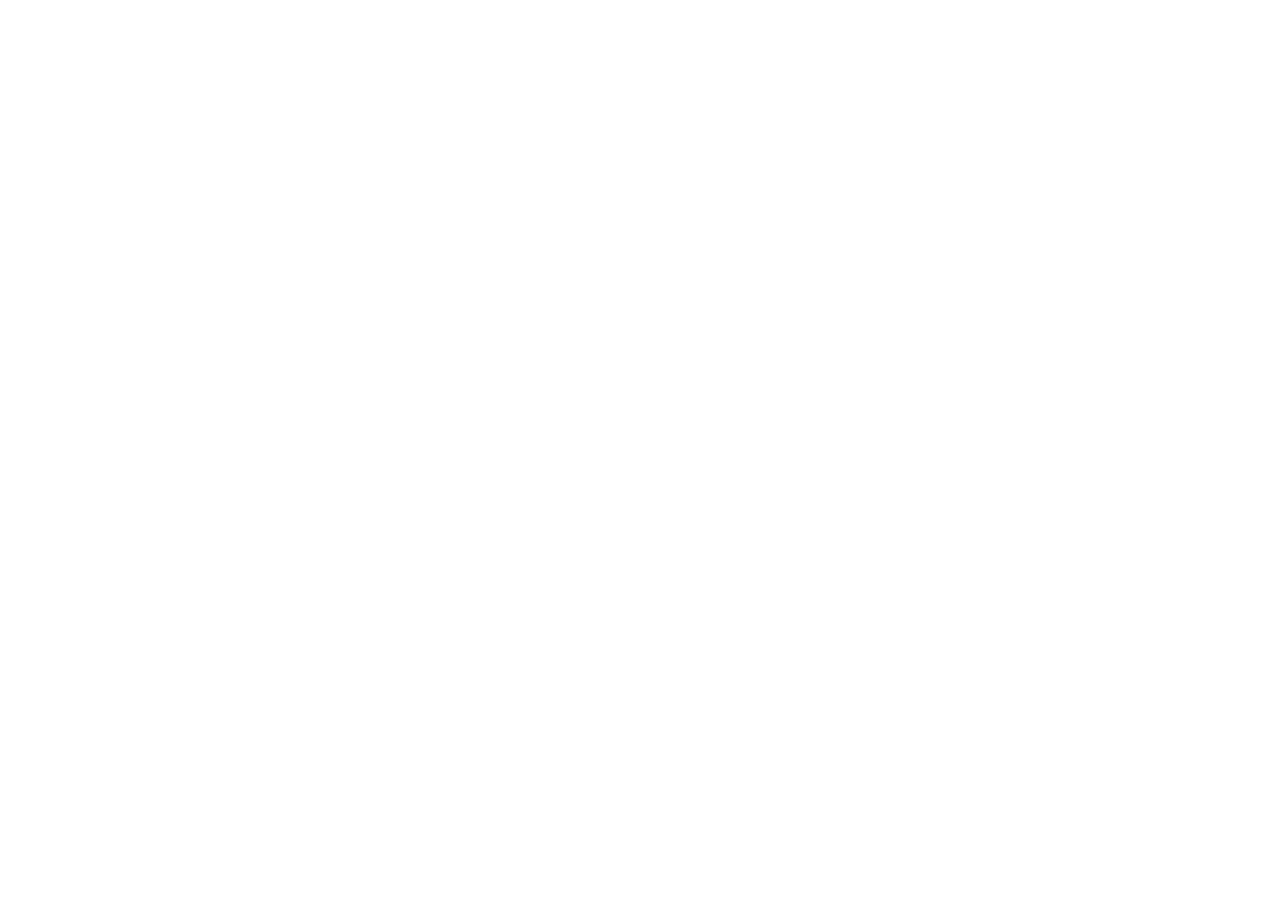
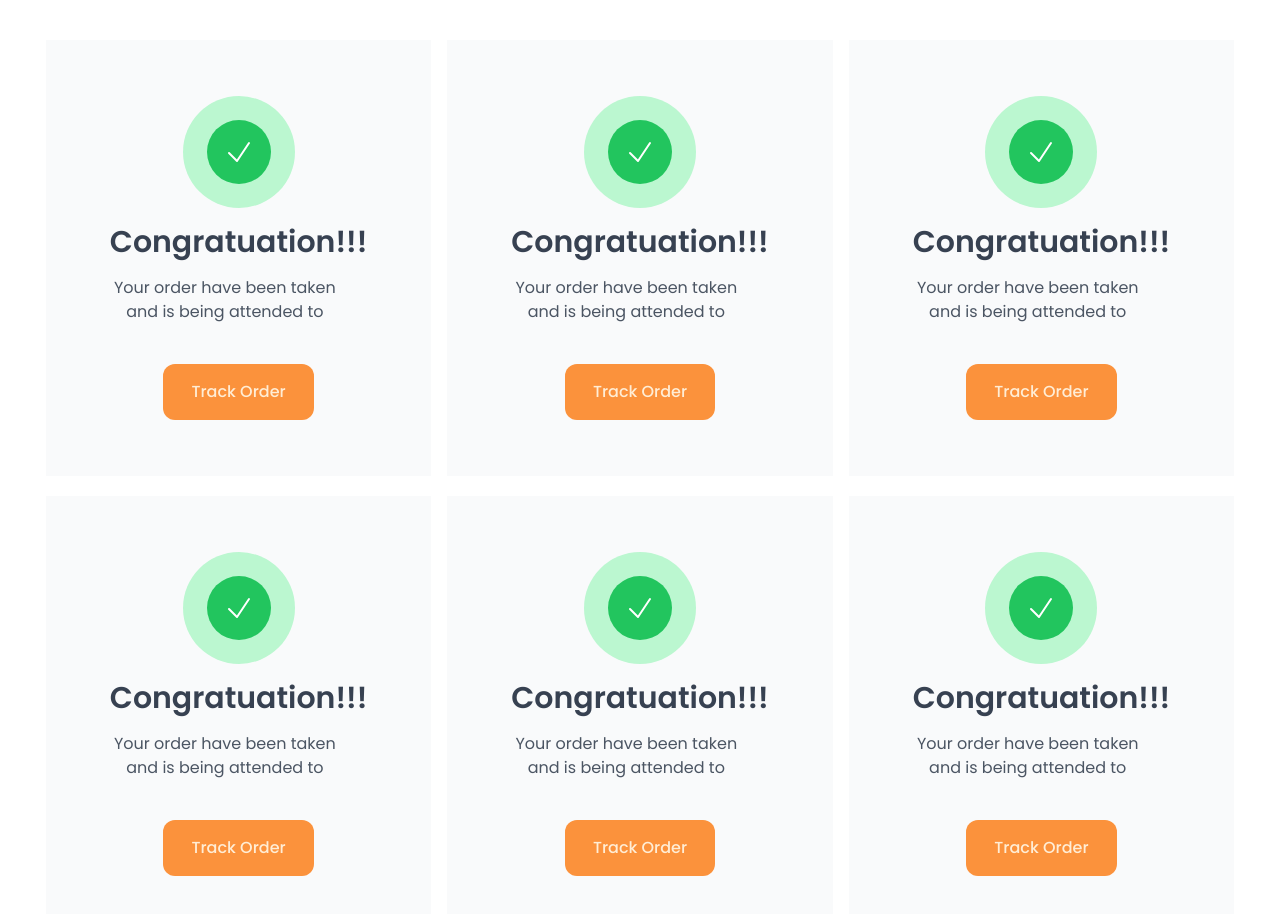
Before and after one commit to namansingh98/moglueui, a Next.js app: page / in a window 1280 px wide. Shown: the part 760-1674 px from the top of the page. Before the commit the page ends 800 px from the top, so only its background shows below. Built offline with nearby package versions, Linux system fonts and the light colour scheme.

Commit message:
hero update

```diff
--- /dev/null
+++ b/src/components/Facilities.tsx
@@ -0,0 +1,210 @@
+const Facilities = () => {
+  return (
+    <>
+    <div className=" flex justify-center  gap-4 items-center">
+      <div className="flex min-h-8   items-center justify-center darkLbg-gray-100">
+        <div className="rounded-lg bg-gray-50 px-16 py-14">
+          <div className="flex justify-center">
+            <div className="rounded-full bg-green-200 p-6">
+              <div className="flex h-16 w-16 items-center justify-center rounded-full bg-green-500 p-4">
+                <svg
+                  xmlns="http://www.w3.org/2000/svg"
+                  fill="none"
+                  viewBox="0 0 24 24"
+                  stroke-width="1.5"
+                  stroke="currentColor"
+                  className="h-8 w-8 text-white"
+                >
+                  <path
+                    stroke-linecap="round"
+                    stroke-linejoin="round"
+                    d="M4.5 12.75l6 6 9-13.5"
+                  />
+                </svg>
+              </div>
+            </div>
+          </div>
+          <h3 className="my-4 text-center text-3xl font-semibold text-gray-700">
+            Congratuation!!!
+          </h3>
+          <p className="w-[230px] text-center font-normal text-gray-600">
+            Your order have been taken and is being attended to
+          </p>
+          <button className="mx-auto mt-10 block rounded-xl border-4 border-transparent bg-orange-400 px-6 py-3 text-center text-base font-medium text-orange-100 outline-8 hover:outline hover:duration-300">
+            Track Order
+          </button>
+        </div>
+      </div>
+      <div className="flex min-h-8 items-center justify-center darkLbg-gray-100">
+        <div className="rounded-lg bg-gray-50 px-16 py-14">
+          <div className="flex justify-center">
+            <div className="rounded-full bg-green-200 p-6">
+              <div className="flex h-16 w-16 items-center justify-center rounded-full bg-green-500 p-4">
+                <svg
+                  xmlns="http://www.w3.org/2000/svg"
+                  fill="none"
+                  viewBox="0 0 24 24"
+                  stroke-width="1.5"
+                  stroke="currentColor"
+                  className="h-8 w-8 text-white"
+                >
+                  <path
+                    stroke-linecap="round"
+                    stroke-linejoin="round"
+                    d="M4.5 12.75l6 6 9-13.5"
+                  />
+                </svg>
+              </div>
+            </div>
+          </div>
+          <h3 className="my-4 text-center text-3xl font-semibold text-gray-700">
+            Congratuation!!!
+          </h3>
+          <p className="w-[230px] text-center font-normal text-gray-600">
+            Your order have been taken and is being attended to
+          </p>
+          <button className="mx-auto mt-10 block rounded-xl border-4 border-transparent bg-orange-400 px-6 py-3 text-center text-base font-medium text-orange-100 outline-8 hover:outline hover:duration-300">
+            Track Order
+          </button>
+        </div>
+      </div>
+      <div className="flex min-h-8 items-center justify-center darkLbg-gray-100">
+        <div className="rounded-lg bg-gray-50 px-16 py-14">
+          <div className="flex justify-center">
+            <div className="rounded-full bg-green-200 p-6">
+              <div className="flex h-16 w-16 items-center justify-center rounded-full bg-green-500 p-4">
+                <svg
+                  xmlns="http://www.w3.org/2000/svg"
+                  fill="none"
+                  viewBox="0 0 24 24"
+                  stroke-width="1.5"
+                  stroke="currentColor"
+                  className="h-8 w-8 text-white"
+                >
+                  <path
+                    stroke-linecap="round"
+                    stroke-linejoin="round"
+                    d="M4.5 12.75l6 6 9-13.5"
+                  />
+                </svg>
+              </div>
+            </div>
+          </div>
+          <h3 className="my-4 text-center text-3xl font-semibold text-gray-700">
+            Congratuation!!!
+          </h3>
+          <p className="w-[230px] text-center font-normal text-gray-600">
+            Your order have been taken and is being attended to
+          </p>
+          <button className="mx-auto mt-10 block rounded-xl border-4 border-transparent bg-orange-400 px-6 py-3 text-center text-base font-medium text-orange-100 outline-8 hover:outline hover:duration-300">
+            Track Order
+          </button>
+        </div>
+      </div>
+    </div>
+    <div className=" flex justify-center mt-5 gap-4 items-center ">
+      <div className="flex min-h-8 flex-col items-center justify-center darkLbg-gray-100 rounded-lg">
+        <div className="rounded-lg bg-gray-50 px-16 py-14">
+          <div className="flex justify-center">
+            <div className="rounded-full bg-green-200 p-6">
+              <div className="flex h-16 w-16 items-center justify-center rounded-full bg-green-500 p-4">
+                <svg
+                  xmlns="http://www.w3.org/2000/svg"
+                  fill="none"
+                  viewBox="0 0 24 24"
+                  stroke-width="1.5"
+                  stroke="currentColor"
+                  className="h-8 w-8 text-white"
+                >
+                  <path
+                    stroke-linecap="round"
+                    stroke-linejoin="round"
+                    d="M4.5 12.75l6 6 9-13.5"
+                  />
+                </svg>
+              </div>
+            </div>
+          </div>
+          <h3 className="my-4 text-center text-3xl font-semibold text-gray-700">
+            Congratuation!!!
+          </h3>
+          <p className="w-[230px] text-center font-normal text-gray-600">
+            Your order have been taken and is being attended to
+          </p>
+          <button className="mx-auto mt-10 block rounded-xl border-4 border-transparent bg-orange-400 px-6 py-3 text-center text-base font-medium text-orange-100 outline-8 hover:outline hover:duration-300">
+            Track Order
+          </button>
+        </div>
+      </div>
+      <div className="flex min-h-8 items-center justify-center darkLbg-gray-100">
+        <div className="rounded-lg bg-gray-50 px-16 py-14">
+          <div className="flex justify-center">
+            <div className="rounded-full bg-green-200 p-6">
+              <div className="flex h-16 w-16 items-center justify-center rounded-full bg-green-500 p-4">
+                <svg
+                  xmlns="http://www.w3.org/2000/svg"
+                  fill="none"
+                  viewBox="0 0 24 24"
+                  stroke-width="1.5"
+                  stroke="currentColor"
+                  className="h-8 w-8 text-white"
+                >
+                  <path
+                    stroke-linecap="round"
+                    stroke-linejoin="round"
+                    d="M4.5 12.75l6 6 9-13.5"
+                  />
+                </svg>
+              </div>
+            </div>
+          </div>
+          <h3 className="my-4 text-center text-3xl font-semibold text-gray-700">
+            Congratuation!!!
+          </h3>
+          <p className="w-[230px] text-center font-normal text-gray-600">
+            Your order have been taken and is being attended to
+          </p>
+          <button className="mx-auto mt-10 block rounded-xl border-4 border-transparent bg-orange-400 px-6 py-3 text-center text-base font-medium text-orange-100 outline-8 hover:outline hover:duration-300">
+            Track Order
+          </button>
+        </div>
+      </div>
+      <div className="flex min-h-8 items-center justify-center darkLbg-gray-100">
+        <div className="rounded-lg bg-gray-50 px-16 py-14">
+          <div className="flex justify-center">
+            <div className="rounded-full bg-green-200 p-6">
+              <div className="flex h-16 w-16 items-center justify-center rounded-full bg-green-500 p-4">
+                <svg
+                  xmlns="http://www.w3.org/2000/svg"
+                  fill="none"
+                  viewBox="0 0 24 24"
+                  stroke-width="1.5"
+                  stroke="currentColor"
+                  className="h-8 w-8 text-white"
+                >
+                  <path
+                    stroke-linecap="round"
+                    stroke-linejoin="round"
+                    d="M4.5 12.75l6 6 9-13.5"
+                  />
+                </svg>
+              </div>
+            </div>
+          </div>
+          <h3 className="my-4 text-center text-3xl font-semibold text-gray-700">
+            Congratuation!!!
+          </h3>
+          <p className="w-[230px] text-center font-normal text-gray-600">
+            Your order have been taken and is being attended to
+          </p>
+          <button className="mx-auto mt-10 block rounded-xl border-4 border-transparent bg-orange-400 px-6 py-3 text-center text-base font-medium text-orange-100 outline-8 hover:outline hover:duration-300">
+            Track Order
+          </button>
+        </div>
+      </div>
+    </div>
+    </>
+  );
+};
+
+export default Facilities;
--- a/src/components/Hero.tsx
+++ b/src/components/Hero.tsx
@@ -5,6 +5,7 @@
 import { TextGenerateEffect } from "@/components/ui/text-generate-effect";
 import { BackgroundBeams } from "./ui/Background-beams";
 import { SparklesPreview } from "./Sparkles-Main";
+import Facilities from "./Facilities";
 
 const words = `Let me introduce the new app that connects strangers via video /
 chat`;
@@ -38,6 +39,10 @@
 {/* additional hero main code if current is not suitable  */}
 
 
+{/* Facilities stated */}
+
+<Facilities/>
+
 </>
   );
 };
```
